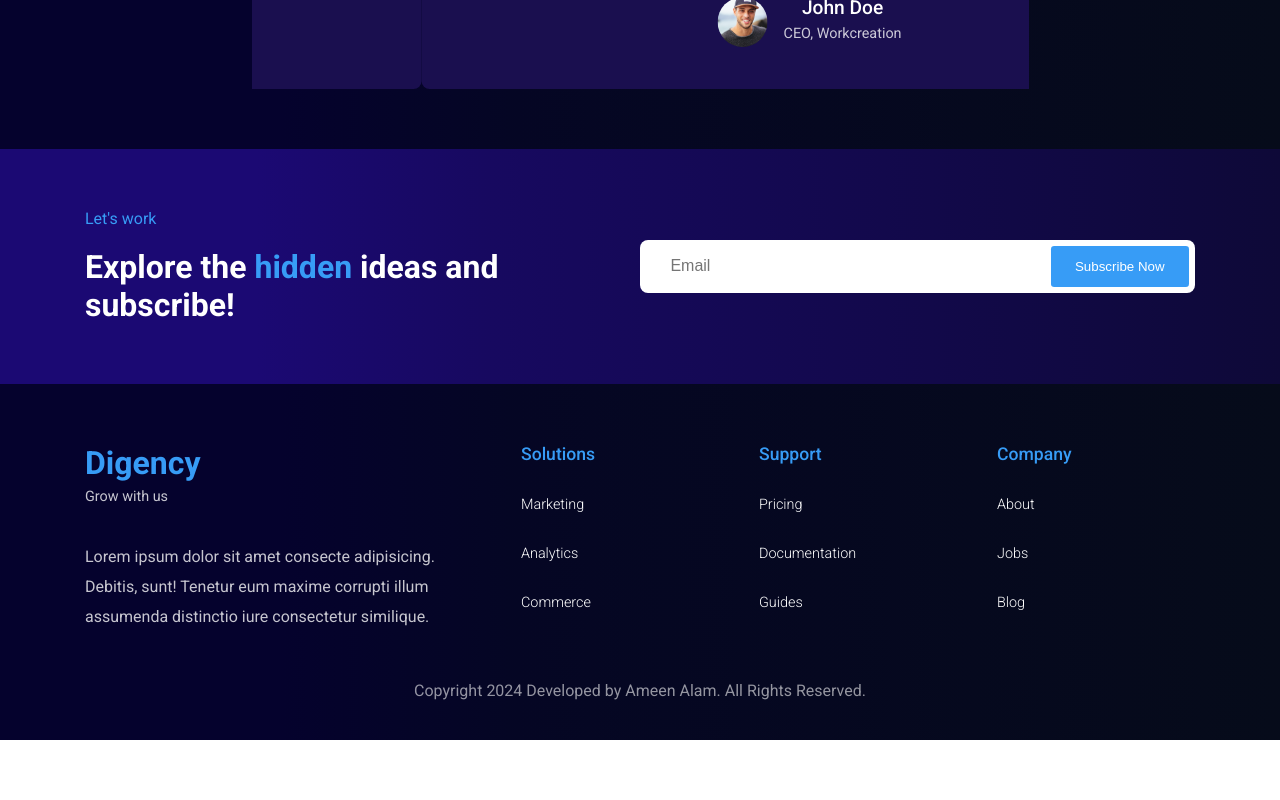
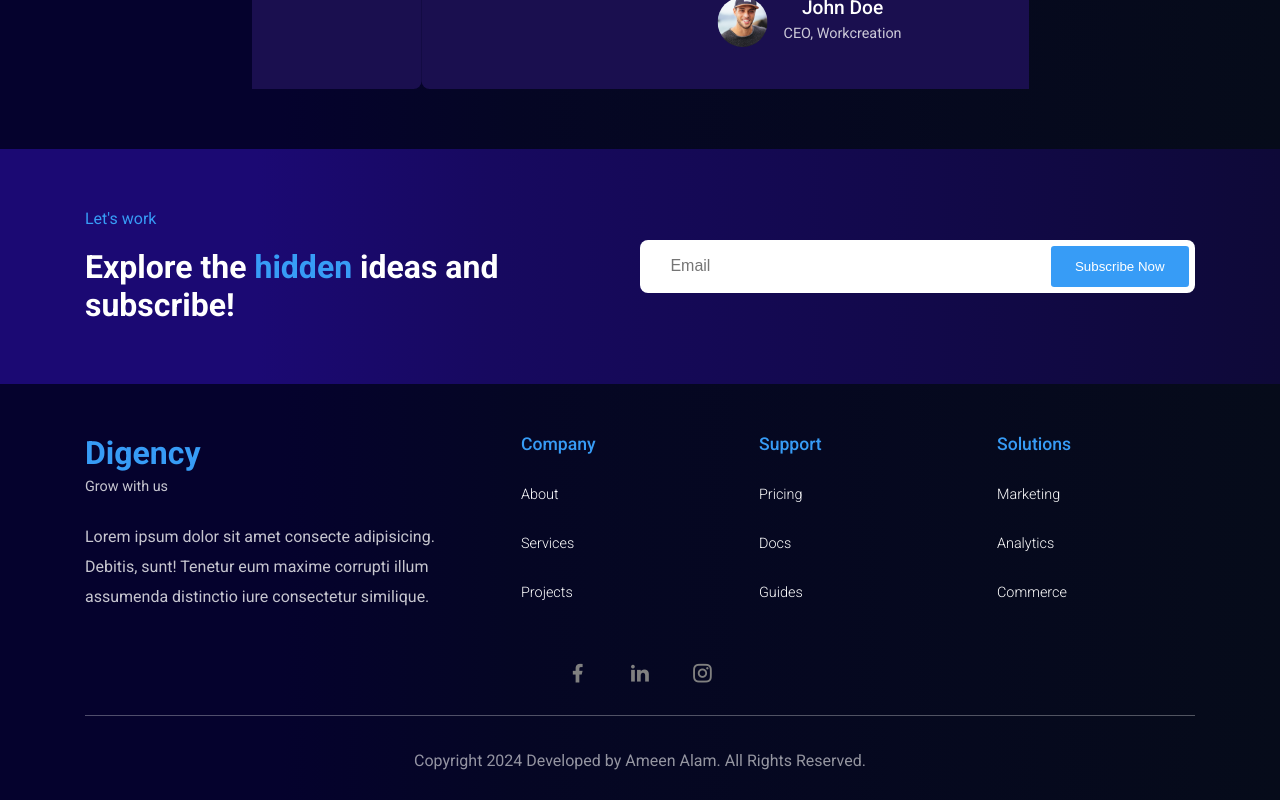
Before and after one commit to iameenalam/Digital-Agency-Website, a React (Create React App) app: page / in a window 1280 px wide. Shown: the part 4585-5385 px from the top of the page. Before the commit the page ends 5325 px from the top, so only its background shows below. Built offline with nearby package versions, Linux system fonts and the light colour scheme.

Commit message:
made some changes in the footer section

```diff
--- a/src/components/Footer/Footer.css
+++ b/src/components/Footer/Footer.css
@@ -1,5 +1,5 @@
 .footer{
-    padding: 60px 0px;
+    padding: 50px 0px;
 }
 
 .footer__wrapper {
@@ -17,12 +17,12 @@
 }
 
 .footer__logo h2{
-    color: var(--primary-color)
+    color: var(--primary-color);
 }
 
 .small__text {
     font-size: 1rem;
-    margin-top: 30px;
+    margin-top: 20px;
 }
 
 .quick__links-title{
@@ -50,9 +50,31 @@
     color: var(--primary-color);
 }
 
+.social-icons {
+    text-align: center;
+    margin: 30px 0;
+}
+
+.social-icons i {
+    font-size: 1.4rem;
+    color: gray;
+    margin: 0 20px;
+    cursor: pointer;
+}
+
+.social-icons i:hover {
+    color: var(--primary-color);
+}
+
+.hr-tag {
+    margin-top: 30px;
+    border: none; /* Remove the default border */
+    border-top: 1px solid rgba(255, 255, 255, 0.3); /* Add a light top border */
+}
+
 .copyright {
     color: rgba(255,255,255,0.573);
-    margin-top: 40px;
+    margin-top: 35px;
     margin-bottom: -20px;
     text-align: center;
     font-style: 0.9rem;
--- a/src/components/Footer/Footer.jsx
+++ b/src/components/Footer/Footer.jsx
@@ -1,7 +1,7 @@
 import React from "react";
 import "./Footer.css";
 
-const quickLinks01 = [
+const quickLinks03 = [
   {
     path: "#",
     display: "Marketing",
@@ -23,7 +23,7 @@ const quickLinks02 = [
   },
   {
     path: "#",
-    display: "Documentation",
+    display: "Docs",
   },
   {
     path: "#",
@@ -31,18 +31,18 @@ const quickLinks02 = [
   },
 ];
 
-const quickLinks03 = [
+const quickLinks01 = [
   {
     path: "#about",
     display: "About",
   },
   {
-    path: "#",
-    display: "Jobs",
+    path: "#services",
+    display: "Services",
   },
   {
-    path: "#blog",
-    display: "Blog",
+    path: "#projects",
+    display: "Projects",
   },
 ];
 
@@ -58,14 +58,14 @@ const Footer = () => {
             <p className="description">Grow with us</p>
 
             <p className="small__text description">
-              Lorem ipsum dolor sit amet consecte adipisicing. Debitis,
-              sunt! Tenetur eum maxime corrupti illum assumenda distinctio iure
+              Lorem ipsum dolor sit amet consecte adipisicing. Debitis, sunt!
+              Tenetur eum maxime corrupti illum assumenda distinctio iure
               consectetur similique.
             </p>
           </div>
 
           <div className="footer__quick-links">
-            <h3 className="quick__links-title">Solutions</h3>
+            <h3 className="quick__links-title">Company</h3>
             <ul className="quick__links">
               {quickLinks01.map((item, index) => (
                 <li className="quick__link-item" key={index}>
@@ -87,7 +87,7 @@ const Footer = () => {
           </div>
 
           <div className="footer__quick-links">
-            <h3 className="quick__links-title">Company</h3>
+            <h3 className="quick__links-title">Solutions</h3>
             <ul className="quick__links">
               {quickLinks03.map((item, index) => (
                 <li className="quick__link-item" key={index}>
@@ -97,8 +97,33 @@ const Footer = () => {
             </ul>
           </div>
         </div>
-
-        <p className="copyright">Copyright {year} Developed by Ameen Alam. All Rights Reserved. </p>
+        <div className="social-icons">
+          <a
+            href="https://www.facebook.com/iameenalam/"
+            target="_blank"
+            rel="noopener noreferrer"
+          >
+            <i className="ri-facebook-fill"></i>
+          </a>
+          <a
+            href="https://www.linkedin.com/in/iameenalam/"
+            target="_blank"
+            rel="noopener noreferrer"
+          >
+            <i className="ri-linkedin-fill"></i>
+          </a>
+          <a
+            href="https://www.instagram.com/iameenalam/"
+            target="_blank"
+            rel="noopener noreferrer"
+          >
+            <i className="ri-instagram-line"></i>
+          </a>
+        </div>
+        <hr className="hr-tag" />
+        <p className="copyright">
+          Copyright {year} Developed by Ameen Alam. All Rights Reserved.{" "}
+        </p>
       </div>
     </footer>
   );
```
